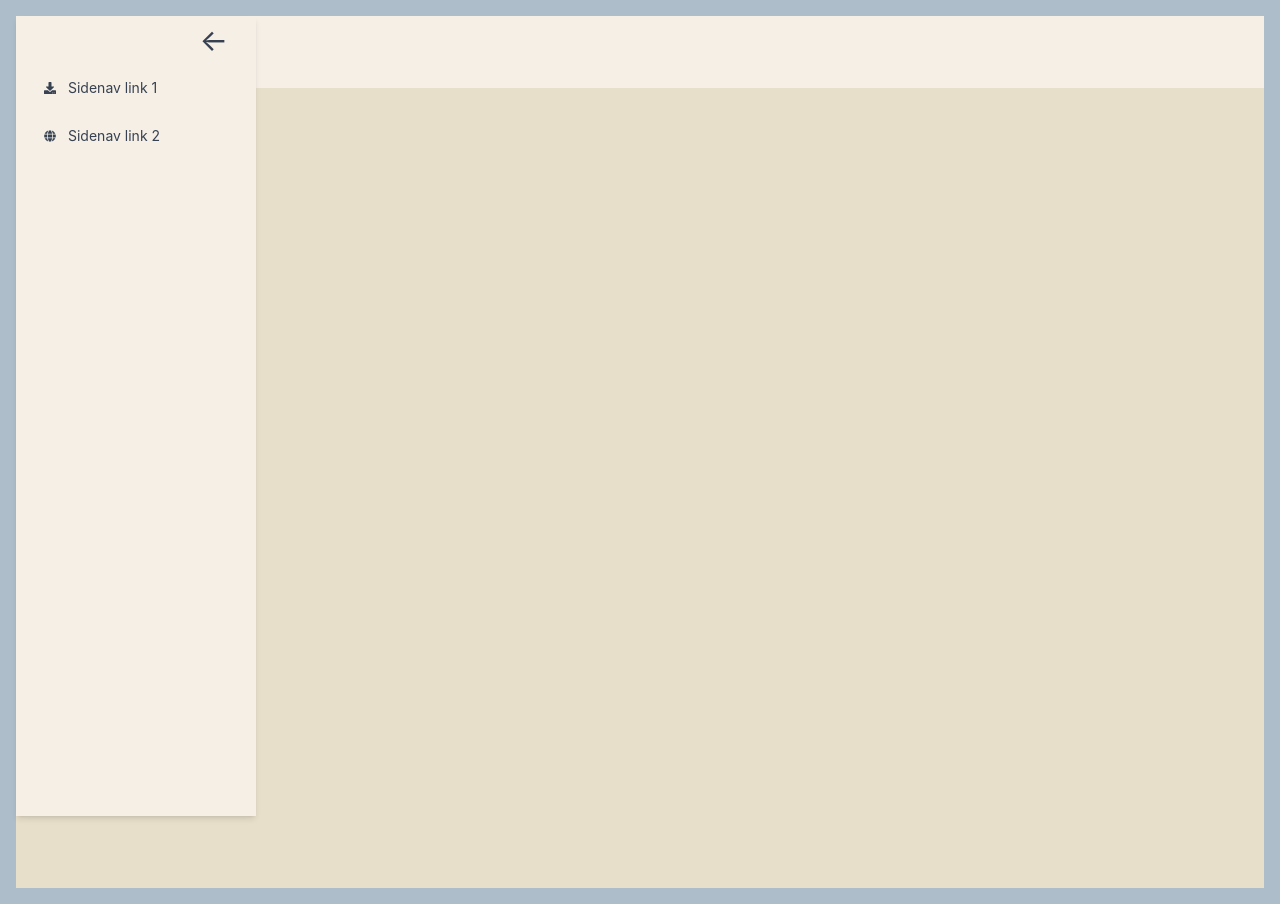
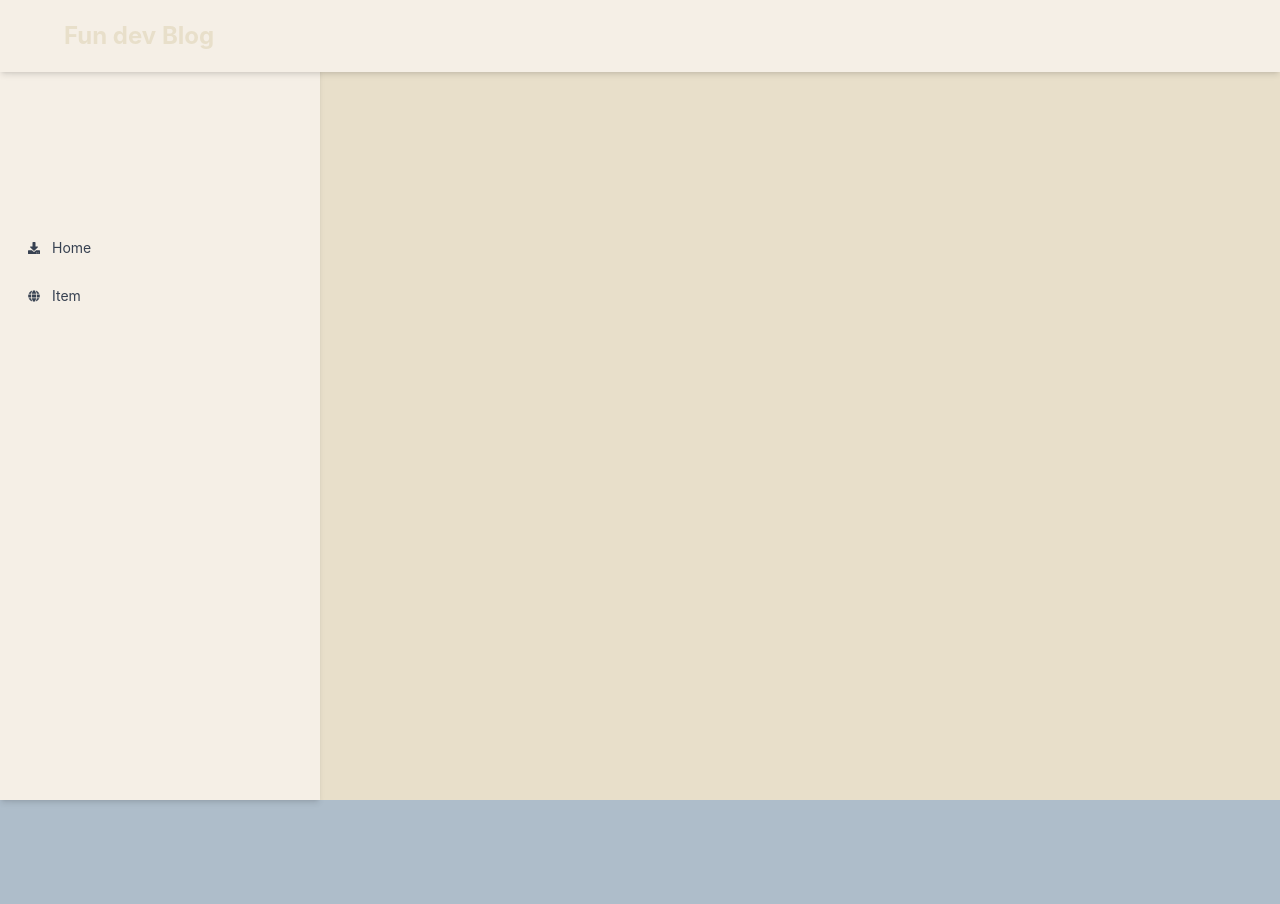
Before and after one commit to nm45790/toy-mapleApp, a Next.js app in the folder client/: page / in a window 1280 px wide. After the commit the page ends 800 px from the top, so only its background shows below. Built offline with nearby package versions, Linux system fonts and the light colour scheme.

Commit message:
[변경] 전체 색상변경

```diff
--- a/client/components/NavBar.tsx
+++ b/client/components/NavBar.tsx
@@ -1,7 +1,7 @@
 export default function NavBar() {
   return (
     <>
-      <nav className="bg-color-1 pt-5 pb-5 px-16 text-color-2 text-2xl font-bold">
+      <nav className="bg-color-1 pt-5 pb-5 px-16 text-color-2 text-2xl font-bold fixed w-full shadow-md">
       <div className="flex justify-between ">
         <div >
           <p>Fun dev Blog</p>
--- a/client/components/SideBar.tsx
+++ b/client/components/SideBar.tsx
@@ -7,19 +7,18 @@ export default function SideBar() {
   const [sidebar, setSidebar] = useRecoilState(sidebarState);
   const router = useRouter();
   return (
-    <div className="w-60 h-full shadow-md bg-color-1 px-1 fixed">
+    <div className="w-80 pt-56 h-full shadow-md bg-color-1 px-1 fixed">
       <ul className="relative">
-        <li className="relative">
+        {/* <li className="relative">
           <span
             onClick={() => {
-              setSidebar(!sidebar);
-              console.log(sidebar);
+              setSidebar(false);
             }}
             className="flex justify-end items-center text-3xl py-4 px-6 h-12 overflow-hidden text-gray-700 text-ellipsis whitespace-nowrap rounded hover:text-gray-900 hover:bg-gray-100 transition duration-300 ease-in-out cursor-pointer"
           >
             &larr;
           </span>
-        </li>
+        </li> */}
         <Link href="/">
           <li className="relative">
             <a
@@ -42,7 +41,7 @@ export default function SideBar() {
                   d="M216 0h80c13.3 0 24 10.7 24 24v168h87.7c17.8 0 26.7 21.5 14.1 34.1L269.7 378.3c-7.5 7.5-19.8 7.5-27.3 0L90.1 226.1c-12.6-12.6-3.7-34.1 14.1-34.1H192V24c0-13.3 10.7-24 24-24zm296 376v112c0 13.3-10.7 24-24 24H24c-13.3 0-24-10.7-24-24V376c0-13.3 10.7-24 24-24h146.7l49 49c20.1 20.1 52.5 20.1 72.6 0l49-49H488c13.3 0 24 10.7 24 24zm-124 88c0-11-9-20-20-20s-20 9-20 20 9 20 20 20 20-9 20-20zm64 0c0-11-9-20-20-20s-20 9-20 20 9 20 20 20 20-9 20-20z"
                 ></path>
               </svg>
-              <span>Sidenav link 1</span>
+              <span>Home</span>
             </a>
           </li>
         </Link>
@@ -68,7 +67,7 @@ export default function SideBar() {
                   d="M336.5 160C322 70.7 287.8 8 248 8s-74 62.7-88.5 152h177zM152 256c0 22.2 1.2 43.5 3.3 64h185.3c2.1-20.5 3.3-41.8 3.3-64s-1.2-43.5-3.3-64H155.3c-2.1 20.5-3.3 41.8-3.3 64zm324.7-96c-28.6-67.9-86.5-120.4-158-141.6 24.4 33.8 41.2 84.7 50 141.6h108zM177.2 18.4C105.8 39.6 47.8 92.1 19.3 160h108c8.7-56.9 25.5-107.8 49.9-141.6zM487.4 192H372.7c2.1 21 3.3 42.5 3.3 64s-1.2 43-3.3 64h114.6c5.5-20.5 8.6-41.8 8.6-64s-3.1-43.5-8.5-64zM120 256c0-21.5 1.2-43 3.3-64H8.6C3.2 212.5 0 233.8 0 256s3.2 43.5 8.6 64h114.6c-2-21-3.2-42.5-3.2-64zm39.5 96c14.5 89.3 48.7 152 88.5 152s74-62.7 88.5-152h-177zm159.3 141.6c71.4-21.2 129.4-73.7 158-141.6h-108c-8.8 56.9-25.6 107.8-50 141.6zM19.3 352c28.6 67.9 86.5 120.4 158 141.6-24.4-33.8-41.2-84.7-50-141.6h-108z"
                 ></path>
               </svg>
-              <span>Sidenav link 2</span>
+              <span>Item</span>
             </a>
           </li>
         </Link>
--- a/client/styles/globals.css
+++ b/client/styles/globals.css
@@ -5,7 +5,7 @@
 html,
 body {
     background-color: #AEBDCA;
-    padding: 8px;
+    padding: 0;
     margin: 0;
     font-family: -apple-system, BlinkMacSystemFont, Segoe UI, Roboto, Oxygen,
         Ubuntu, Cantarell, Fira Sans, Droid Sans, Helvetica Neue, sans-serif;
```
